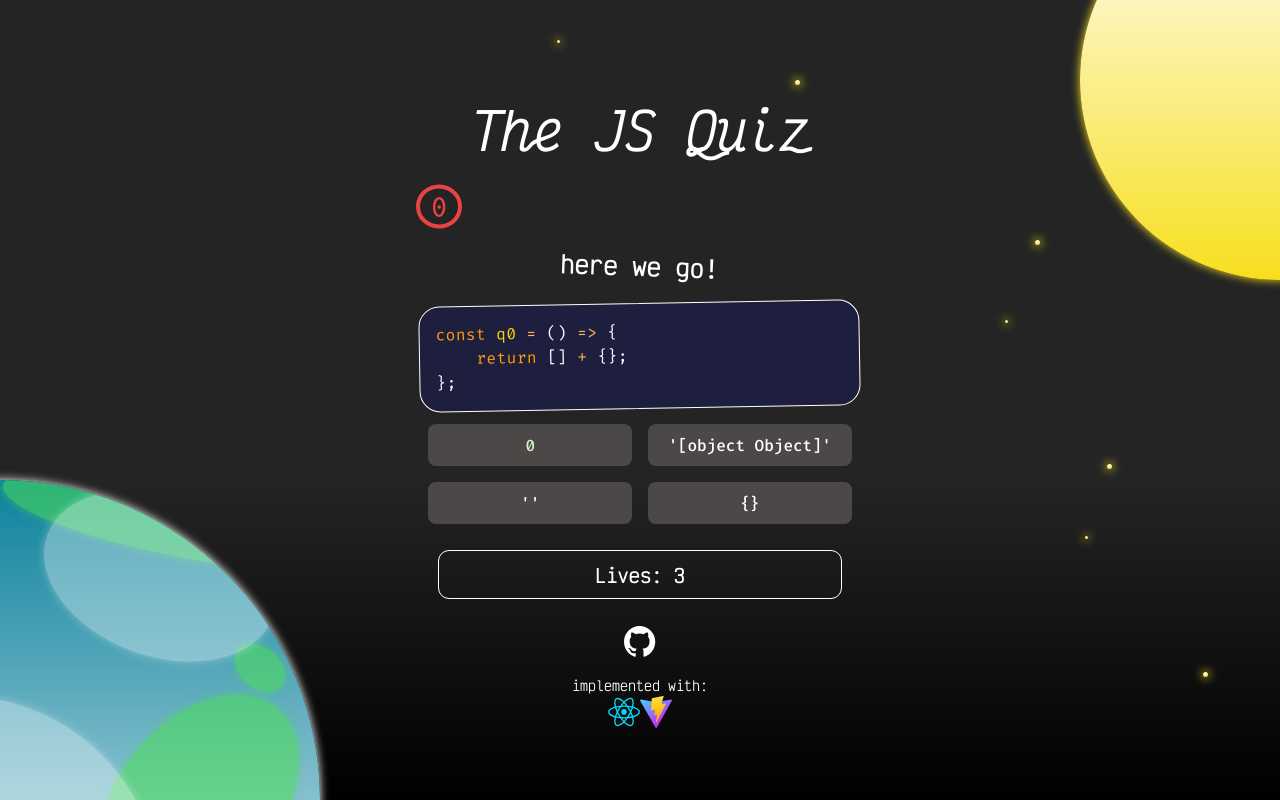
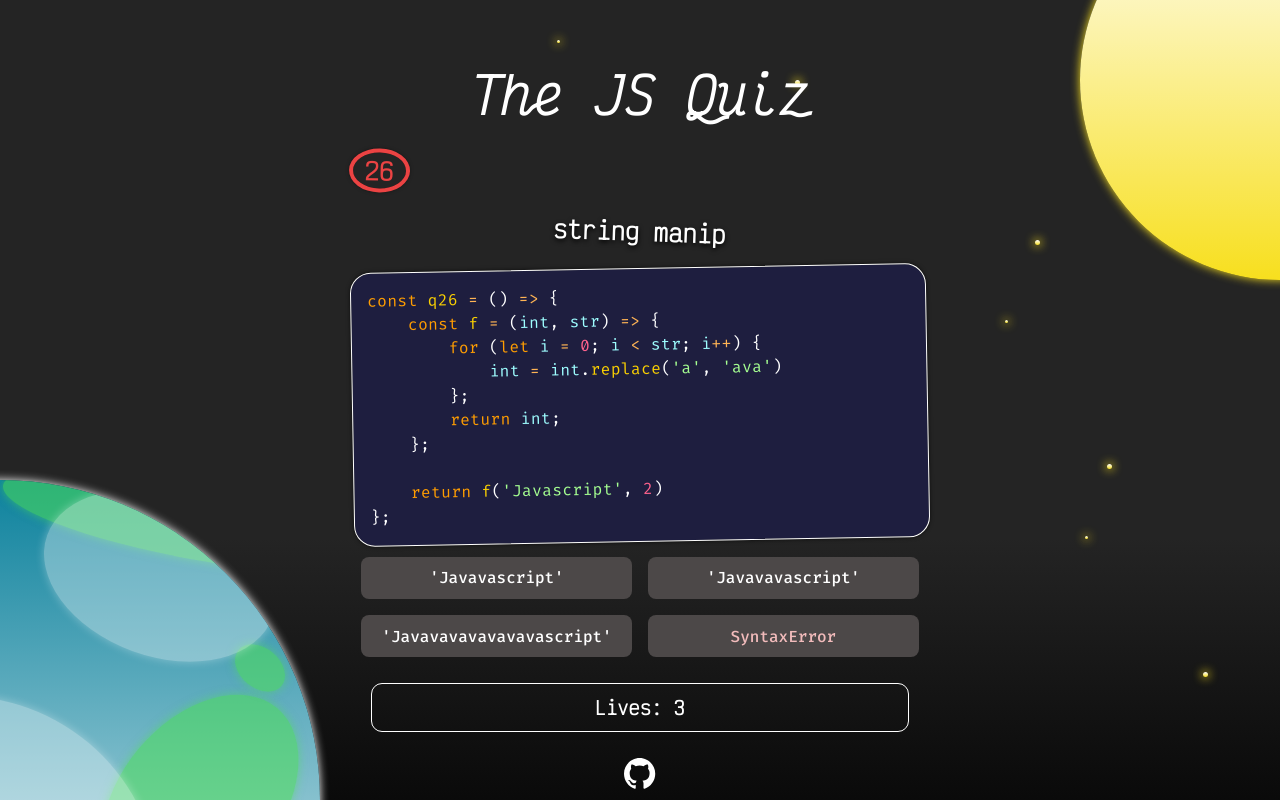
Before and after one commit to NSDawn/the-js-quiz, a React (Vite) app: page / in a window 1280 px wide. Shown: the top 800 px of the page. Built offline with nearby package versions, Linux system fonts and the light colour scheme.

Commit message:
formatting and adding readme stuff

```diff
--- a/src/App.css
+++ b/src/App.css
@@ -18,6 +18,8 @@
 
 }
 
+
+
 .question-number:hover {
   transform: scale(1.1);
   cursor: pointer;
--- a/src/AppContextProvider.jsx
+++ b/src/AppContextProvider.jsx
@@ -5,7 +5,7 @@ const AppContext = React.createContext()
 export function AppContextProvider(props) {
 
     const G = useState({
-        "currQuestion" : 0, //0,
+        "currQuestion" : 26, //0,
         "lives": 3,
         "MAX_LIVES": 3,
     });
--- a/src/assets/data/en.json
+++ b/src/assets/data/en.json
@@ -177,8 +177,8 @@
             "choices": [
                 "0.5",
                 "-0.5",
-                "SyntaxError",
-                "NaN"
+                "NaN",
+                "SyntaxError"
             ],
             "correctchoice": "SyntaxError"
         },
@@ -345,8 +345,35 @@
         "26" : {
             "type": "MCQuestion",
             "num":"26",
+            "prompt": "string manip",
+            "code": "const q26 = () => {\n    const f = (int, str) => {\n        for (let i = 0; i < str; i++) {\n            int = int.replace('a', 'ava')\n        };\n        return int;\n    };\n\n    return f('Javascript', 2)\n};",
+            "choices": [
+                "'Javavascript'",
+                "'Javavavascript'",
+                "'Javavavavavavavascript'",
+                "SyntaxError"
+            ],
+            "correctchoice": "'Javavavascript'"
+        },
+        "27" : {
+            "type": "MCQuestion",
+            "num":"27",
+            "embedded_choice": "owo",
+            "prompttail": ",,,?",
+            "code": "const q27 = () => {\n    return 'owo'.split().join('w');\n};",
+            "choices": [
+                "owow",
+                "owwwo",
+                "owwwow",
+                "TypeError"
+            ],
+            "correctchoice": "owo"
+        },
+        "28" : {
+            "type": "MCQuestion",
+            "num":"28",
             "prompt": "how bitshift?",
-            "code": "const q13 = () => {\n    return 256 << -!!{};\n};",
+            "code": "const q27 = () => {\n    return 256 << -!!{};\n};",
             "choices": [
                 "0",
                 "128",
@@ -355,13 +382,13 @@
             ],
             "correctchoice": "0"
         },
-        "27" : {
+        "29" : {
             "type": "MCQuestion",
-            "num":"27",
+            "num":"29",
             "prompt": "i got ",
             "embedded_choice": "4294967296",
             "prompttail": " problems, and bitshifting is definitely one of them.",
-            "code" : "const q = () => {\n    (1 << 30); // -> 1073741824\n    return ((1 << 30) * 2) + (1 << 31);\n};",
+            "code" : "const q29 = () => {\n    (1 << 30); // -> 1073741824\n    return ((1 << 30) * 2) + (1 << 31);\n};",
             "choices": [
                 "2147483648",
                 "3221225472",
@@ -369,6 +396,19 @@
                 "NaN"
             ],
             "correctchoice": "0"
+        },
+        "30" : {
+            "type": "MCQuestion-code",
+            "num":"30",
+            "prompt": "naming variables is hard...",
+            "code": "const q30 = () => {\n    let integer = [];\n    let arr = (integer.push(1) + integer);\n    let boolean = parseInt(arr, ++integer);\n    boolean += arr;\n\n    return boolean;\n};",
+            "choices": [
+                "'11'",
+                "'NaN11'",
+                "'NaNundefined'",
+                "'311'"
+            ],
+            "correctchoice": "'311'"
         }
 
     },
--- a/src/assets/scenes/SceneMCQuestion.css
+++ b/src/assets/scenes/SceneMCQuestion.css
@@ -6,3 +6,20 @@
 .mcq-button {
     margin: 0.5rem;
 }
+
+.prompt {
+    z-index: 2;
+    text-shadow: 0 2px 5px var(--rgb-black);
+    position: relative;
+}
+pre {
+    z-index: -1;
+    box-shadow: 0 0px 5px var(--rgb-black);
+
+}
+.question-number {
+    box-shadow: 0 0px 5px 2px var(--rgb-black);
+}
+.question-number:hover {
+    box-shadow: 0 0px 5px 5px var(--rgb-black);
+}
--- a/src/assets/scenes/SceneMCQuestion.jsx
+++ b/src/assets/scenes/SceneMCQuestion.jsx
@@ -35,7 +35,7 @@ function SceneMCQuestion(props) {
             </RotatingWrapper>
 
             <RotatingWrapper>
-                <h2>
+                <h2 className="prompt">
                     {props.Q.prompt}
                     <span className="embedded-choice" onClick={()=>{answerClicked(isEmbeddedCorrect)}}>{props.Q.embedded_choice ?? ""}</span>
                     {props.Q.prompttail ?? ""}
--- a/src/index.css
+++ b/src/index.css
@@ -81,7 +81,6 @@ body {
   place-items: center;
   min-width: 320px;
   min-height: 100vh;
-  overflow: hidden;
 }
 
 h1 {
@@ -119,6 +118,11 @@ button:hover {
   --rgb-earth-land: #4ce15388;
   --rgb-earth-cloud: #ffffff55;
 }
+
+.bg-decoration {
+  position: absolute;
+}
+
 
 .bg-decoration > .planet {
   position: fixed;
@@ -179,7 +183,7 @@ button:hover {
 }
 
 .bg-decoration > .earth {
-  position: absolute;
+  position: fixed;
   z-index: -2;
   bottom: -40vh;
   left: -40vh;
```
Also changed, not shown: public/answer-key.md (added, +14 -0 lines), src/assets/components/Footer.jsx (+1 -1 lines), src/assets/img/readme-scsh.png, 1 other file (tests, documents, lock files or other folders).
